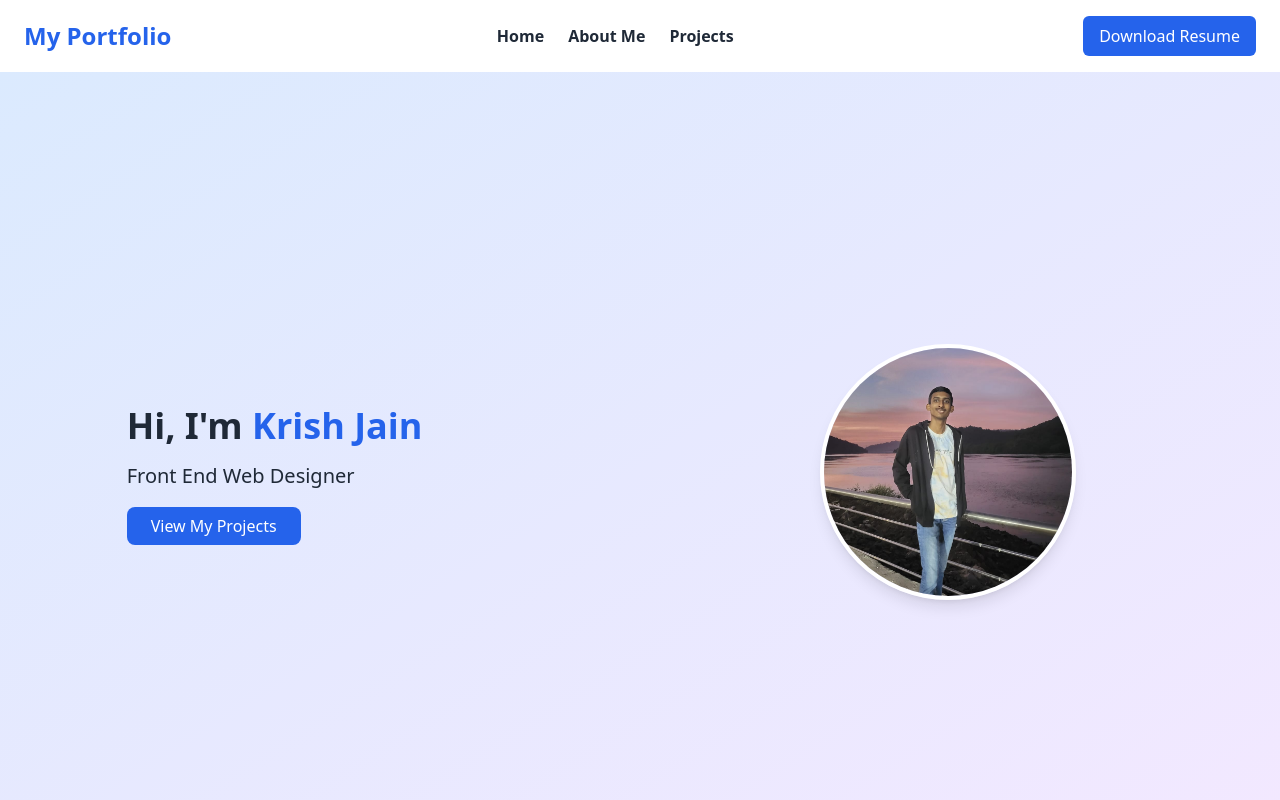
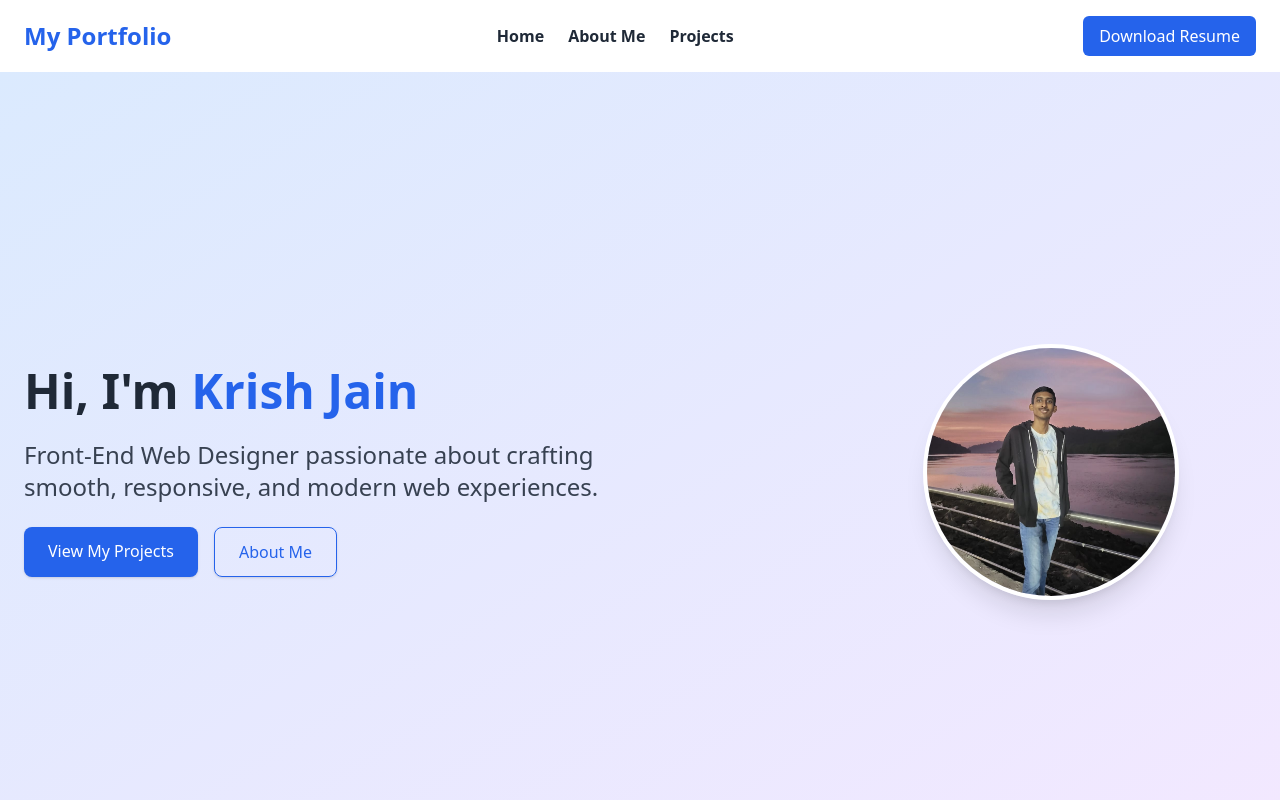
Before and after one commit to KA-rg/Portfolio-Tailwind-, a plain HTML site: page index.html in a window 1280 px wide. Shown: the top 800 px of the page. Drawn offline with nearby package versions, Linux system fonts and the light colour scheme.

Commit message:
final project ready

```diff
--- a/index.html
+++ b/index.html
@@ -14,7 +14,6 @@
 
 <body class="bg-gray-100 text-gray-800">
 
-  <!-- Navbar -->
 <nav class="bg-white shadow-md smooth-scroll">
   <div class="container mx-auto flex justify-between items-center py-4 px-6">
     <h1 class="text-2xl font-bold text-blue-600">My Portfolio</h1>
@@ -23,46 +22,50 @@
       <li><a href="#about" class="hover:text-blue-500">About Me</a></li>
       <li><a href="#projects" class="hover:text-blue-500">Projects</a></li>
     </ul>
-    <a href="#" download
-       class="ml-6 bg-blue-600 text-white px-4 py-2 rounded-md hover:bg-blue-700 transition">
+    <a href="#" download class="ml-6 bg-blue-600 text-white px-4 py-2 rounded-md hover:bg-blue-700 transition">
       Download Resume
     </a>
-
   </div>
 </nav>
 
-<!-- Home Section -->
-<section id="home" class="min-h-screen flex flex-col-reverse md:flex-row items-center justify-center bg-gradient-to-br from-blue-100 to-purple-100 px-6">
-  <div class="md:w-1/2 text-center md:text-left mt-6 md:mt-0">
-    <h2 class="text-4xl font-bold mb-4">Hi, I'm <span class="text-blue-600">Krish Jain</span></h2>
-    <p class="text-xl mb-6">Front End Web Designer</p>
-    <a href="#projects" class="bg-blue-600 text-white px-6 py-2 rounded-lg hover:bg-blue-700 transition">View My Projects</a>
+<section id="home" class="min-h-screen flex flex-col-reverse md:flex-row items-center justify-between bg-gradient-to-br from-blue-100 to-purple-100 px-6 py-12 md:py-0">
+  <div class="md:w-1/2 text-center md:text-left space-y-6">
+    <h2 class="text-4xl sm:text-5xl font-extrabold leading-tight text-gray-800">
+      Hi, I'm <span class="text-blue-600">Krish Jain</span>
+    </h2>
+    <p class="text-xl sm:text-2xl text-gray-700">
+      Front-End Web Designer passionate about crafting smooth, responsive, and modern web experiences.
+    </p>
+    <div class="flex justify-center md:justify-start gap-4">
+      <a href="#projects" class="bg-blue-600 text-white px-6 py-3 rounded-lg hover:bg-blue-700 transition duration-300 shadow">
+        View My Projects
+      </a>
+      <a href="#about" class="text-blue-600 border border-blue-600 px-6 py-3 rounded-lg hover:bg-blue-600 hover:text-white transition duration-300 shadow">
+        About Me
+      </a>
+    </div>
   </div>
-  <div class="md:w-1/3 flex justify-center">
-    <img src="your-photo.jpg" alt="Krish Jain" class="w-48 h-48 md:w-64 md:h-64 object-cover rounded-full shadow-lg border-4 border-white">
+  <div class="md:w-1/3 mb-8 md:mb-0 flex justify-center">
+    <img
+      src="your-photo.jpg"
+      alt="Krish Jain"
+      class="w-48 h-48 sm:w-56 sm:h-56 md:w-64 md:h-64 object-cover rounded-full border-4 border-white shadow-xl hover:scale-105 transition-transform duration-500"
+      loading="lazy"
+    >
   </div>
 </section>
 
-  <!-- About Me Section -->
- <!-- About Me Section -->
 <section id="about" class="py-20 bg-white">
   <div class="container mx-auto px-6">
     <h2 class="text-4xl font-bold text-center text-blue-600 mb-12">About Me</h2>
-
     <div class="flex flex-col md:flex-row md:space-x-12 items-center">
-
-      <!-- Left: Bio -->
       <div class="md:w-1/2 mb-10 md:mb-0">
         <p class="text-lg text-gray-700 leading-relaxed">
           Hello! I'm <span class="font-semibold text-blue-600">Krish Jain</span>, a passionate front-end web designer focused on crafting intuitive and responsive user interfaces. I thrive on turning creative ideas into interactive and modern web experiences. <br /><br />
           I'm currently pursuing my B.Tech at <span class="font-semibold">IIT BHU</span> (2024 - Present), constantly learning and building projects to grow as a developer.
         </p>
       </div>
-
-      <!-- Right: Skills & Education -->
       <div class="md:w-1/2 space-y-8">
-
-        <!-- Skills -->
         <div>
           <h3 class="text-xl font-semibold text-gray-800 mb-2">Skills</h3>
           <ul class="grid grid-cols-2 gap-2 text-gray-700 list-disc list-inside">
@@ -76,8 +79,6 @@
             <li>Tailwind CSS</li>
           </ul>
         </div>
-
-        <!-- Education -->
         <div>
           <h3 class="text-xl font-semibold text-gray-800 mb-2">Education</h3>
           <div class="bg-gray-100 p-4 rounded-lg shadow-sm">
@@ -86,21 +87,15 @@
             <p class="text-sm text-gray-600">Indian Institute of Technology (BHU) Varanasi</p>
           </div>
         </div>
-
       </div>
     </div>
   </div>
 </section>
 
-
-<!-- Projects Section -->
 <section id="projects" class="py-16 bg-gray-100">
   <div class="container mx-auto px-6">
     <h2 class="text-3xl font-bold text-center text-blue-600 mb-10">My Projects</h2>
-
     <div class="grid gap-8 md:grid-cols-2 lg:grid-cols-3">
-
-      <!-- Project 1 -->
       <div class="bg-white shadow-md rounded-lg overflow-hidden">
         <img src="musicplayer.webp" alt="Krizofy" class="w-full h-48 object-cover">
         <div class="p-6">
@@ -108,8 +103,6 @@
           <p>A music player which allows you to add your own song.</p>
         </div>
       </div>
-
-      <!-- Project 2 -->
       <div class="bg-white shadow-md rounded-lg overflow-hidden">
         <img src="grocerystore.jpg" alt="Grocery Store System" class="w-full h-48 object-cover">
         <div class="p-6">
@@ -117,8 +110,6 @@
           <p>A system that records and manages grocery details efficiently.</p>
         </div>
       </div>
-
-      <!-- Project 3 -->
       <div class="bg-white shadow-md rounded-lg overflow-hidden">
         <img src="airbnb.jpeg" alt="Airbnb Website" class="w-full h-48 object-cover">
         <div class="p-6">
@@ -126,18 +117,15 @@
           <p>A user-friendly platform to book or rent houses and shops.</p>
         </div>
       </div>
-
     </div>
   </div>
 </section>
 
-
-  <!-- Footer (Optional) -->
-  <footer class="bg-white mt-12 py-6 text-center text-sm text-gray-600">
-    © 2025 Krish Jain |
-    <a href="https://github.com/" target="_blank" class="text-blue-500 hover:underline">GitHub</a> |
-    <a href="https://linkedin.com/" target="www.linkedin.com/in/krish-jain-2609jain" class="text-blue-500 hover:underline">LinkedIn</a>
-  </footer>
+<footer class="bg-white mt-12 py-6 text-center text-sm text-gray-600">
+  © 2025 Krish Jain |
+  <a href="https://github.com/" target="_blank" class="text-blue-500 hover:underline">GitHub</a> |
+  <a href="https://linkedin.com/" target="www.linkedin.com/in/krish-jain-2609jain" class="text-blue-500 hover:underline">LinkedIn</a>
+</footer>
 
 </body>
 </html>
```
